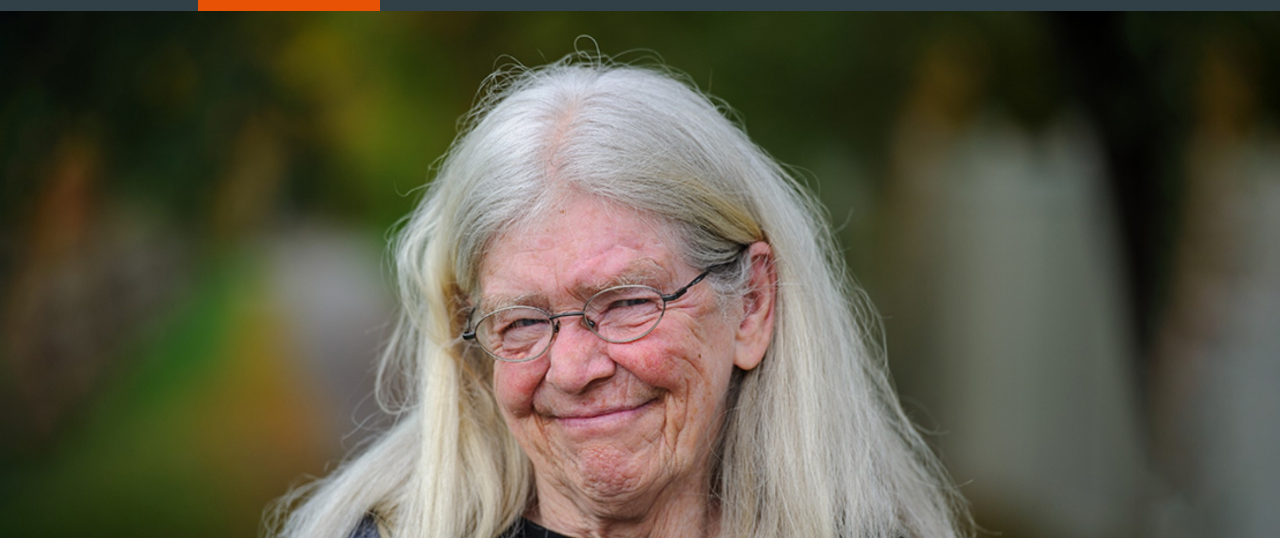
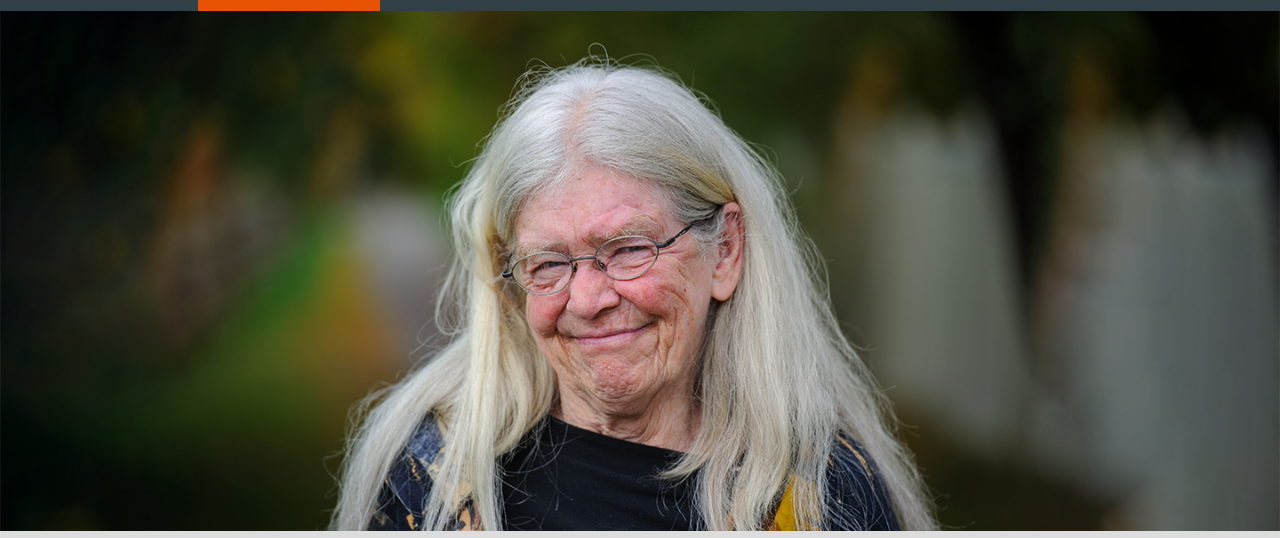
Before and after one commit to cynw22/IMD2900A-GroupProject2, a plain HTML site: page hopForHope.html in a window 1280 px wide. Shown: the part 176-714 px from the top of the page. Drawn offline with Linux system fonts and the light colour scheme.

Commit message:
hop for hope hero image

```diff
--- a/hopForHope.html
+++ b/hopForHope.html
@@ -219,7 +219,8 @@
                 </button>
             </div>
         </div>
-        <img src="The_Shepherds_of_Good_Hope_Hero_HopForHope.jpg" alt="The Shepherds of Good Hope Hero">
+        <!-- <img src="The_Shepherds_of_Good_Hope_Hero_HopForHope.jpg" alt="The Shepherds of Good Hope Hero"> -->
+        <div class="heroImage"></div>
         <!--Section1-->
         <section>
             <div class="space-evenly">
--- a/styleHFH.css
+++ b/styleHFH.css
@@ -453,3 +453,16 @@ ol a {
   .section2 p{
     padding-bottom: 1%;
   }
+
+  .heroImage {
+    height: 100%;
+    display: flex;
+    flex-direction: column;
+    align-items: stretch;
+    justify-content: start;
+    /* border: 1px solid red; */
+    background-image: url("./HeroImg2.jpg");
+    background-size: cover;
+    background-position: center;
+    height:65vh;
+  }
```
Also changed, not shown: HeroImg2.jpg (added).
